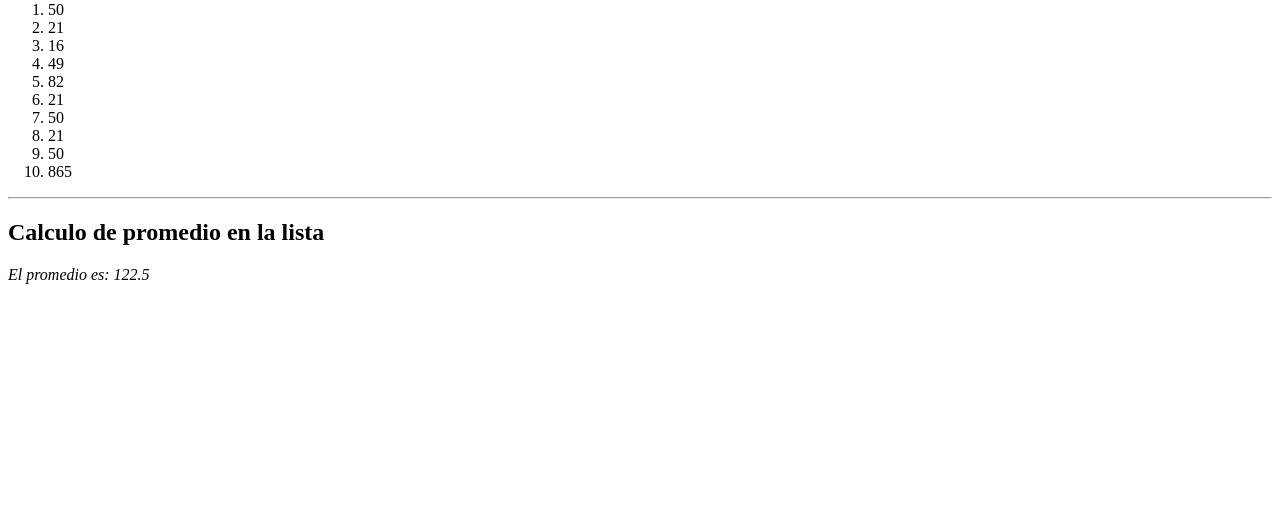
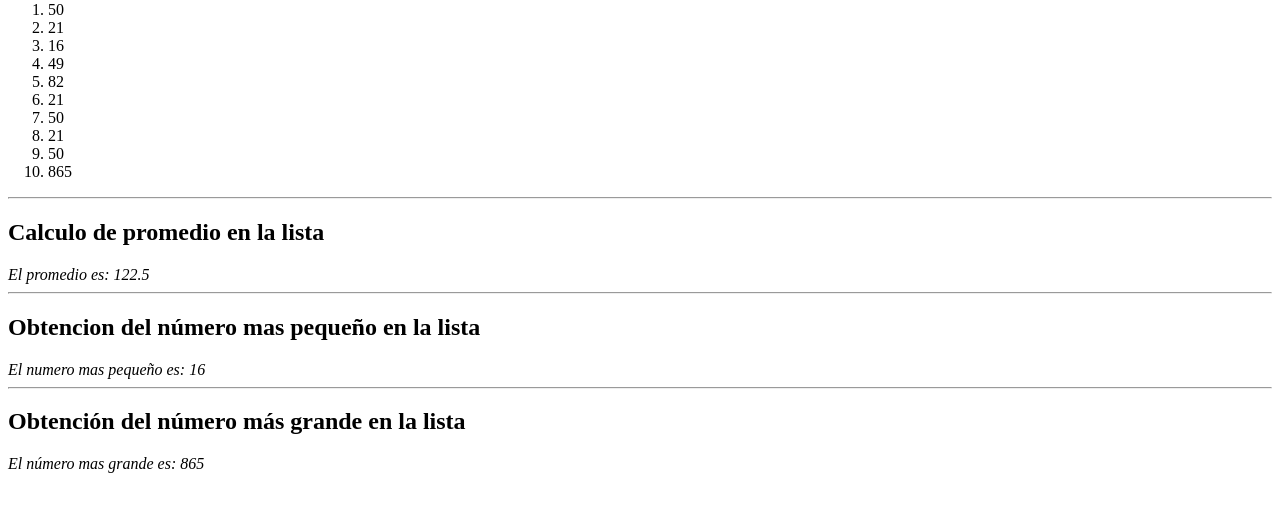
Before and after one commit to jroldanzocco/ARG-Programa-PRACTICA, a plain HTML site: page tareas/clase-5/tarea4.html in a window 1280 px wide. Shown: the part 79-590 px from the top of the page. Drawn offline with Linux system fonts and the light colour scheme.

Commit message:
Obtencion del numero mas pequeño y mas grande
Se incluyo el calculo del numero mas pequeño y el mas grande juntos, ya que son operaciones muy similares

```diff
--- a/tareas/clase-5/tarea4.html
+++ b/tareas/clase-5/tarea4.html
@@ -28,6 +28,12 @@
   <hr>
   <h2>Calculo de promedio en la lista</h2>
   <em id="promedio-lista">El promedio es: </em>
+  <hr>
+  <h2>Obtencion del número mas pequeño en la lista</h2>
+  <em id='numero-mas-chico'>El numero mas pequeño es: </em>
+  <hr>
+  <h2>Obtención del número más grande en la lista</h2>
+  <em id="numero-mas-grande">El número mas grande es: </em>
   <script src='/tareas/clase-5/tarea4.js'></script>
 </body>
 
--- a/tareas/clase-5/tarea4.js
+++ b/tareas/clase-5/tarea4.js
@@ -10,8 +10,9 @@ function convertirListaEnArray(lista) {
 }
 
 let promedioArray = promediarNumerosArray(arrayGenerado);
-let $promedioLista = document.querySelector("#promedio-lista");
-$promedioLista.insertAdjacentHTML("beforeend", promedioArray);
+document
+  .querySelector("#promedio-lista")
+  .insertAdjacentHTML("beforeend", promedioArray);
 
 function promediarNumerosArray(array) {
   let suma = 0;
@@ -20,3 +21,35 @@ function promediarNumerosArray(array) {
   }
   return suma / array.length;
 }
+
+let numeroChico = numeroMasChico(arrayGenerado);
+
+document
+  .querySelector("#numero-mas-chico")
+  .insertAdjacentHTML("beforeend", numeroChico);
+
+function numeroMasChico(array) {
+  let numeroChico = array[0];
+  for (let i = 0; i < array.length; i++) {
+    if (array[i] < numeroChico) {
+      numeroChico = array[i];
+    }
+  }
+  return numeroChico;
+}
+
+let numeroGrande = numeroMasGrande(arrayGenerado);
+
+document
+  .querySelector("#numero-mas-grande")
+  .insertAdjacentHTML("beforeend", numeroGrande);
+
+function numeroMasGrande(array) {
+  let numeroGrande = array[0];
+  for (let i = 0; i < array.length; i++) {
+    if (array[i] > numeroGrande) {
+      numeroGrande = array[i];
+    }
+  }
+  return numeroGrande;
+}
```
